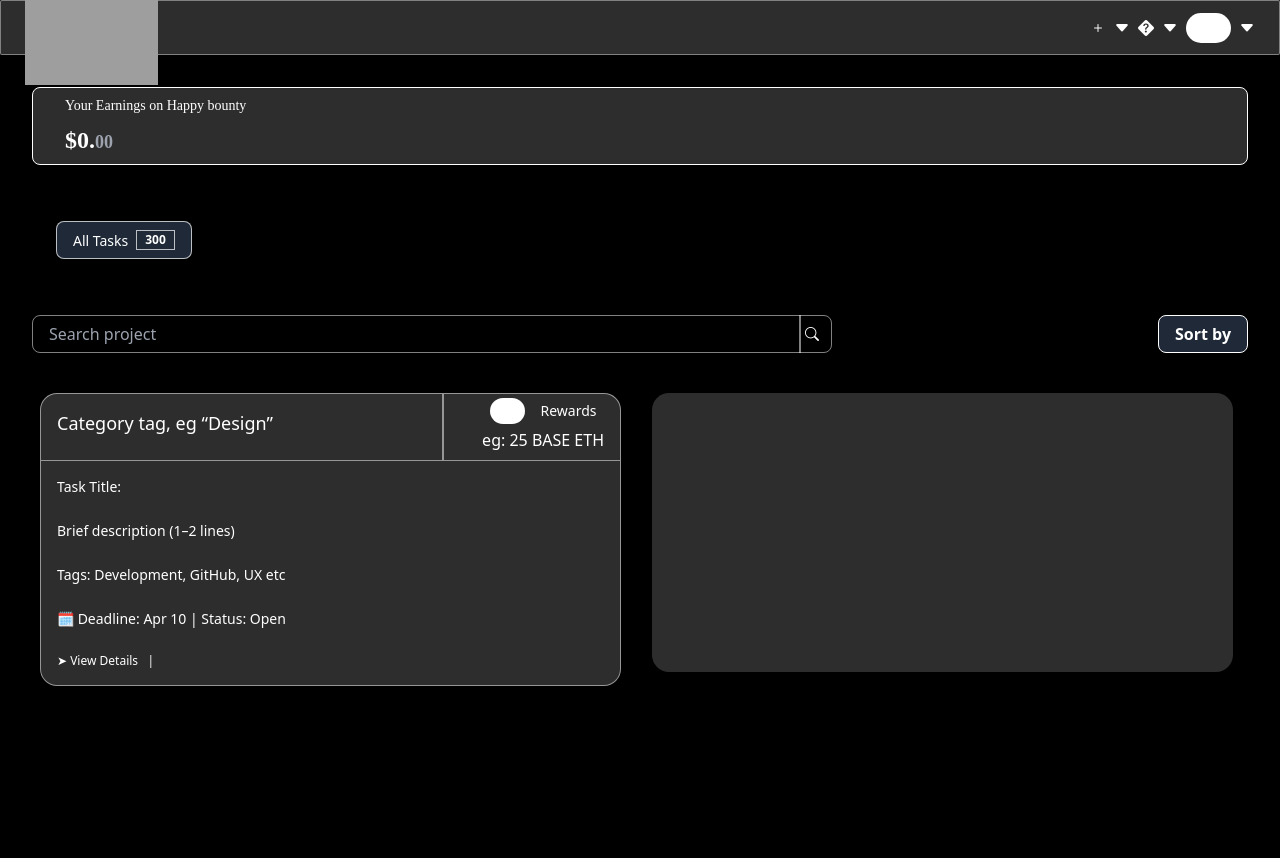
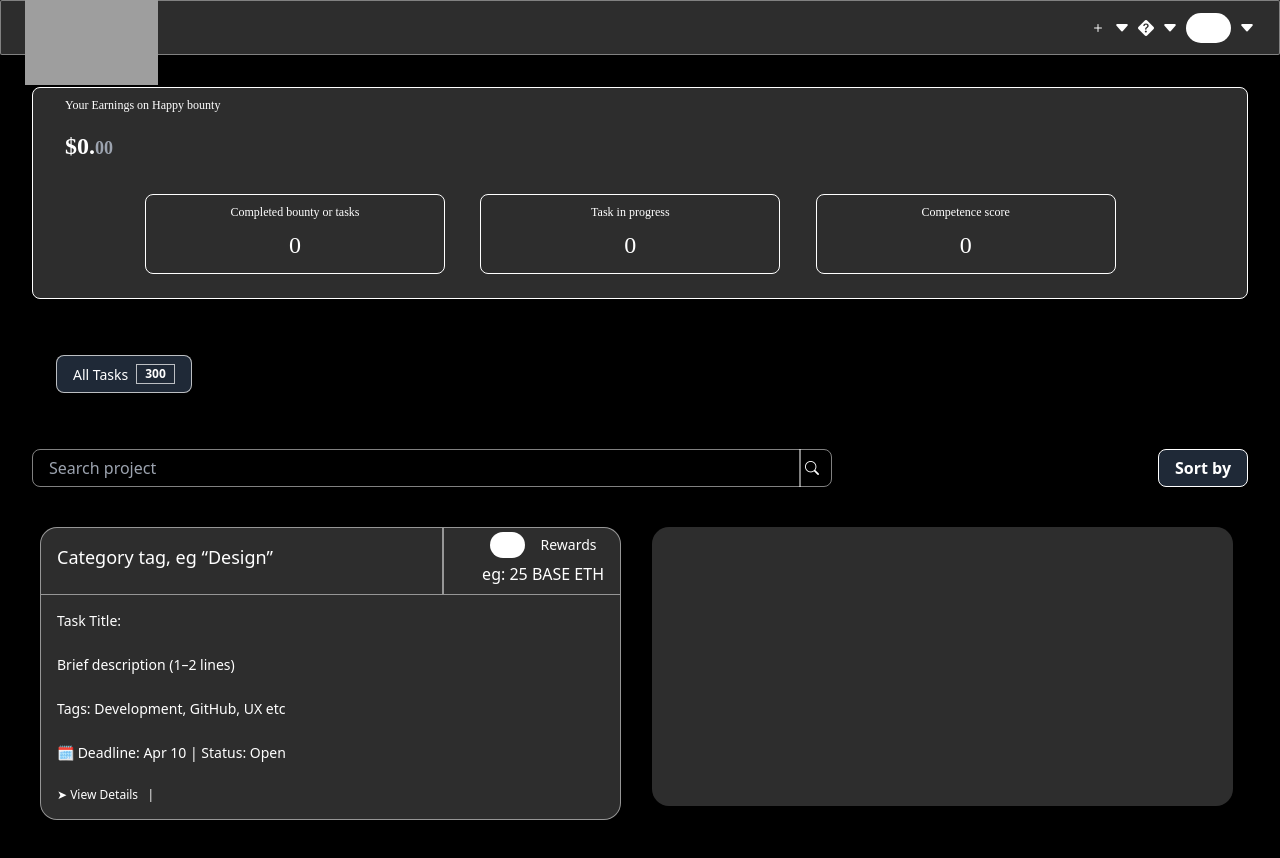
Before and after one commit to Johnpii1/bounty_project, a plain HTML site: page user_dashboard.html in a window 1280 px wide. Before the commit the page ends 800 px from the top, so only its background shows below. Drawn offline with nearby package versions, Linux system fonts and the light colour scheme; grey boxes are pictures that could not be loaded; a web font is replaced by a local one.

Commit message:
added user dashboard earning point

```diff
--- a/user_dashboard.html
+++ b/user_dashboard.html
@@ -58,23 +58,37 @@
     <div class="bg-[#2D2D2D] font border border-white rounded-lg h-auto py-2 m-8">
 
         <!-- HEADER -->
-        <h3 class="text-white px-8 text-sm">Your Earnings on Happy bounty</h3>
+        <h3 class="text-white px-8 text-[12px]">Your Earnings on Happy bounty</h3>
 
         <!-- PRICE-->
-         <h4 class="text-white px-8 text-2xl font-bold mt-2">$0.<span class="text-gray-400 text-lg">00</span></h4>
+         <h4 class="text-white px-8 text-2xl font-bold mt-4">$0.<span class="text-gray-400 text-lg">00</span></h4>
 
 <!-- DASHBOARD POINTS-->
-<div class="grid grid-cols-1 md:grid-cols-3m gap-4">
+<div class="grid grid-cols-1 mt-4 px-4 md:grid-cols-3 gap-4 py-4 md:px-[7rem]">
 
     <!-- BOX 1 -->
-<div class="">
+<div class="w-[300px] h-20  bg-[#2D2D2D] border border-white rounded-lg">
+<p class="text-white text-center m-2 text-[12px]">Completed bounty or tasks</p>
 
+<!-- NUMBER OF TASK DONE -->
+ <h5 class="text-white  text-2xl flex justify-center items-center">0</h5>
 </div>
 
     <!-- BOX 2 -->
+<div class="w-[300px] h-20  bg-[#2D2D2D] border border-white rounded-lg">
+<p class="text-white text-center m-2 text-[12px]">Task in progress</p>
 
+<!-- NUMBER OF TASK DONE -->
+ <h5 class="text-white  text-2xl flex justify-center items-center">0</h5>
+</div>
 
 <!-- BOX 3 -->
+<div class="w-[300px] h-20  bg-[#2D2D2D] border border-white rounded-lg">
+<p class="text-white text-center m-2 text-[12px]">Competence score</p>
+
+<!-- NUMBER OF TASK DONE -->
+ <h5 class="text-white  text-2xl flex justify-center items-center">0</h5>
+</div>
 
 </div>
 
```
